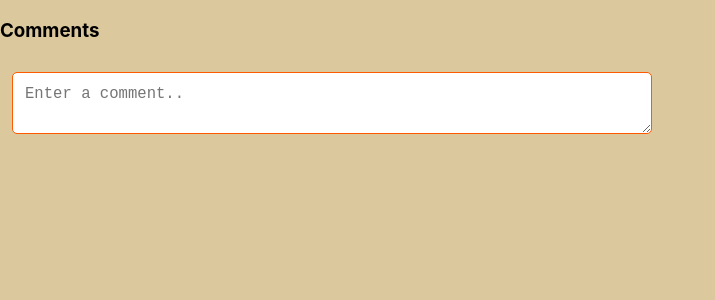
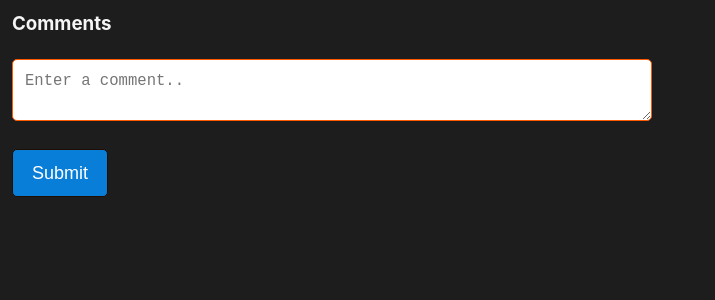
Before and after one commit to devefe1/nutri_royalapp, a React (Create React App) app in the folder nutri_royal/: page / in a window 1280 px wide. Shown: the top 300 px of the page, without its empty margins (0-715 px from the left). Built offline with nearby package versions, Linux system fonts and the light colour scheme.

Commit message:
title box, and button are all aligned

```diff
--- a/nutri_royal/src/App.css
+++ b/nutri_royal/src/App.css
@@ -1,5 +1,10 @@
 body{
-  background-color: rgba(168, 118, 9, 0.397);
+  background-color: rgba(0, 0, 0, 0.886);
+}
+
+.title{
+  color: whitesmoke;
+  margin: 12px;
 }
 
 form{
@@ -31,9 +36,15 @@ form{
 }
 
 button{
+  padding: 12px;
+  margin: 12px;
   background-color: rgb(8, 126, 216);
   color: white;
   font-weight: 500;
   font-size: large;
   height: .5in;
+  width: 1in;
+  border: 1px solid rgb(32, 13, 2);
+  border-radius: 5px;
+  box-sizing: border-box;
 }
--- a/nutri_royal/src/components/CommentForm.js
+++ b/nutri_royal/src/components/CommentForm.js
@@ -34,6 +34,7 @@ class controlledCompForm extends React.Component {
      <h3 className="title" > Comments </h3>
      <form ref="comment-form" className="comment-form">
       <textarea ref="comment" placeholder="Enter a comment.." className="text-field"></textarea>
+      <button onClick={this.onSubmit} className="submit-button"> Submit </button>
      </form>
 
    </div>
```
